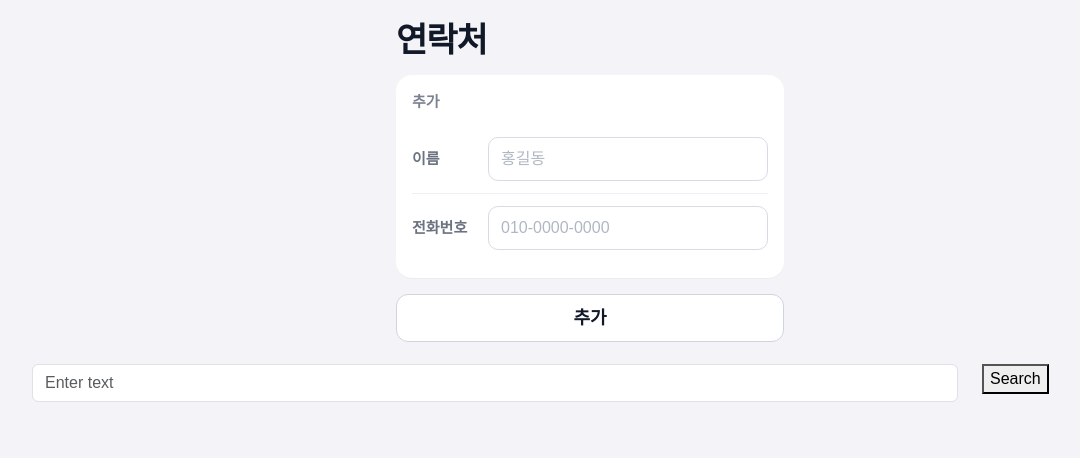
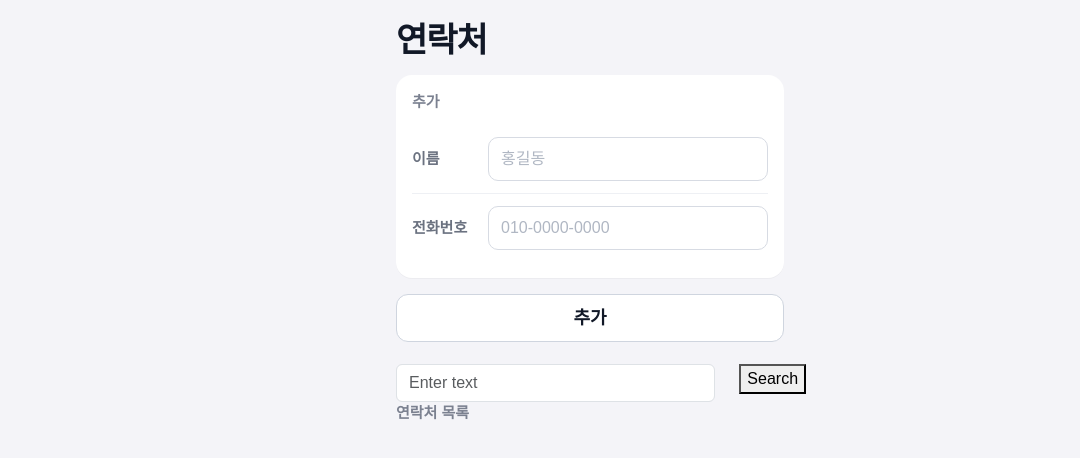
Before and after one commit to YUNA9627/phonebook-project, a React (Vite) app: page / in a window 1280 px wide. Shown: the top 458 px of the page, without its empty margins (50-1130 px from the left). Built offline with nearby package versions, Linux system fonts and the light colour scheme.

Commit message:
feat: 연락처 검색 기능 추가

```diff
--- a/src/components/ContactList.jsx
+++ b/src/components/ContactList.jsx
@@ -1,16 +1,41 @@
-import React from "react";
+import React, { useState } from "react";
 import SearchBox from "./SearchBox";
 import ContactItem from "./ContactItem";
 import { useSelector } from "react-redux";
 
 const ContactList = () => {
-  const contactList = useSelector(state => state.contactList);
+  const contactList = useSelector((state) => state.contactList);
+  const [inputValue, setInputValue] = useState("");
+  const [search, setSearch] = useState("");
+
+  const filteredList = contactList.filter((item) => {
+    const keyword = search.toLowerCase();
+
+    return (
+      item.name.toLowerCase().includes(keyword) ||
+      item.phoneNumber.includes(search)
+    );
+  });
+
+  const handleSearch = () => {
+    setSearch(inputValue);
+  };
+
   return (
-    <div>
-      <SearchBox />
-      {contactList.map((item) => (
-        <ContactItem item={item} />
-      ))}
+    <div className="contact-list-wrap">
+      <SearchBox
+        inputValue={inputValue}
+        setInputValue={setInputValue}
+        handleSearch={handleSearch}
+      />
+
+      <p className="section-title list-title">연락처 목록</p>
+
+      <div className="contact-items-card">
+        {filteredList.map((item, index) => (
+          <ContactItem key={index} item={item} index={index} />
+        ))}
+      </div>
     </div>
   );
 };
```
